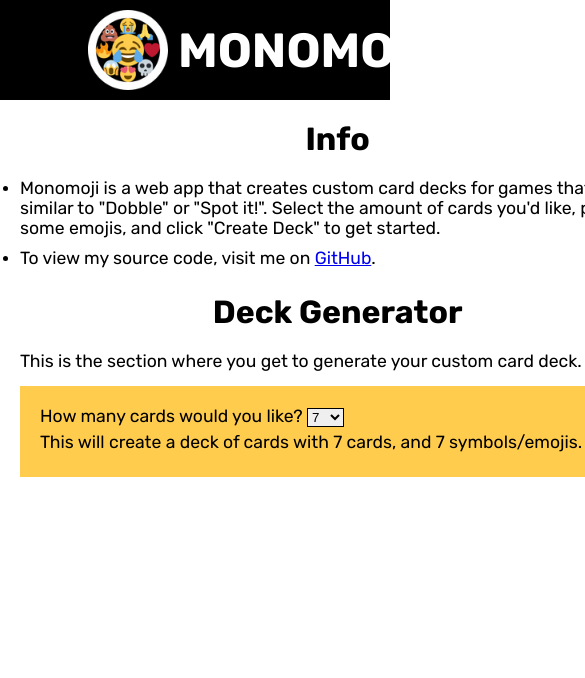
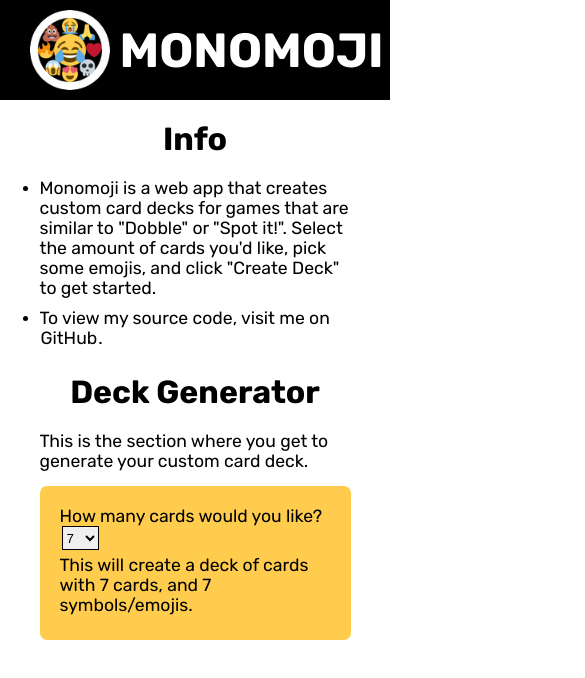
Before and after one commit to StoopidSam/monomoji, a Next.js app in the folder src/: page / in a window 390 px wide. Shown: the top 678 px of the page, 585 px wide, since content can reach past the window. Built offline with nearby package versions, Linux system fonts and the light colour scheme.

Commit message:
Fixed bug with responsiveness, circle cropped logo

```diff
--- a/src/components/Header.js
+++ b/src/components/Header.js
@@ -6,9 +6,6 @@ export default function Header() {
       <div id="header-content">
         <img src="./logo_100px.png" alt="Monomoji Logo" id="logo" />
         <h1>MONOMOJI</h1>
-        <Link href="https://github.com/StoopidSam/monomoji" id="github-logo">
-          <img src="./github_mark.png"></img>
-        </Link>
       </div>
     </header>
   );
--- a/src/components/Info.js
+++ b/src/components/Info.js
@@ -16,7 +16,13 @@ export default function Info() {
         <li>
           <p>
             To view my source code, visit me on{" "}
-            <Link href="https://github.com/StoopidSam/monomoji">GitHub</Link>.
+            <Link
+              href="https://github.com/StoopidSam/monomoji"
+              className="link"
+            >
+              GitHub
+            </Link>
+            .
           </p>
         </li>
       </ul>
--- a/src/pages/index.js
+++ b/src/pages/index.js
@@ -6,7 +6,7 @@ import Head from "next/head";
 
 export default function HomePage() {
   return (
-    <div>
+    <div id="container">
       <Head>
         <title>Monomoji</title>
         <link rel="preconnect" href="https://fonts.googleapis.com"></link>
--- a/src/styles/global.css
+++ b/src/styles/global.css
@@ -18,8 +18,8 @@ header {
 }
 
 #header-content {
-  width: 60%;
-  max-width: 1000px;
+  width: 90%;
+  max-width: 900px;
   margin: 0 auto;
   display: flex;
   align-items: center;
@@ -40,9 +40,8 @@ header {
   color: white;
 }
 
-#github-logo {
-  display: flex;
-  align-items: center;
+a {
+  padding: 0;
 }
 
 #github-logo > img {
@@ -51,7 +50,8 @@ header {
 }
 
 main {
-  width: 80vh;
+  width: 90%;
+  max-width: 900px;
   margin: 0 auto;
 }
 
@@ -65,6 +65,19 @@ h2 {
   padding-bottom: 15px;
 }
 
+.link {
+  text-decoration: none;
+  color: black;
+  padding: 1px;
+  border-radius: 3px;
+}
+
+.link:hover {
+  background-color: #ffcc4d;
+  color: white;
+  cursor: pointer;
+}
+
 p {
   font-size: 1.1rem;
   padding: 5px 0;
@@ -72,6 +85,8 @@ p {
 
 select {
   border: 1px solid black;
+  height: 1.5rem;
+  margin: 0 2px;
 }
 
 label > p {
@@ -82,4 +97,5 @@ form {
   margin: 10px 0;
   padding: 20px;
   background-color: #ffcc4d;
+  border-radius: 7px;
 }
```
Also changed, not shown: src/public/logo_100px.png.
